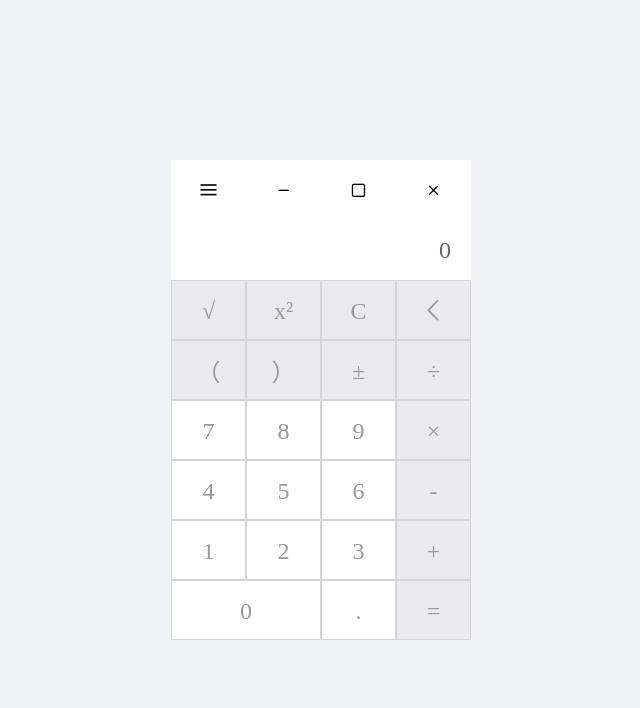
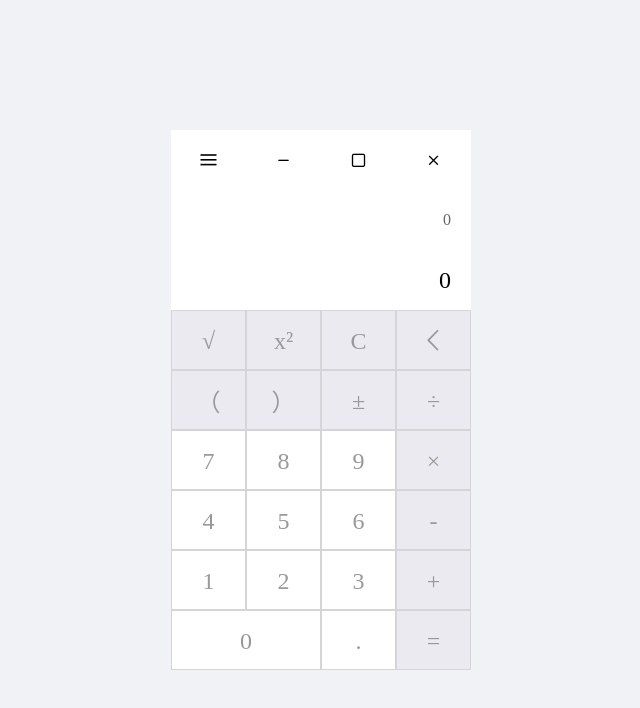
Before and after one commit to peuy-nexus/searly-calculator, a Vue app: page / in a window 1280 px wide. Shown: the top 708 px of the page, without its empty margins (319-959 px from the left). Built offline with nearby package versions, Linux system fonts and the light colour scheme.

Commit message:
Add files via upload

```diff
--- a/src/views/Calculator.vue
+++ b/src/views/Calculator.vue
@@ -1,30 +1,31 @@
 <template>
   <div class="calculator">
-    <span class="calBar" style="grid-area: change"></span>
-    <span class="calBar" style="grid-area: minimize"></span>
-    <span class="calBar" style="grid-area: maximize"></span>
-    <span class="calBar" style="grid-area: close"></span>
-
-    <div class="result" style="grid-area: result">
+    <span class="calculator__calBar" style="grid-area: calculator__change"></span>
+    <span class="calculator__calBar" style="grid-area: calculator__minimize"></span>
+    <span class="calculator__calBar" style="grid-area: calculator__maximize"></span>
+    <span class="calculator__calBar" style="grid-area: calculator__close"></span>
+    <div class="calculator__result" style="grid-area: calculator__result">
       {{ equation }}
     </div>
-
-    <button class="calculatorTool" style="grid-area: prescribing" @click="prescribing">√</button>
-    <button class="calculatorTool" style="grid-area: square" @click="square">x²</button>
-    <button class="calculatorTool" style="grid-area: clear" @click="clear">C</button>
-    <button class="calculatorTool" style="grid-area: delete" @click="del"></button>
-    <button class="calculatorTool" style="grid-area: left" @click="append('(')">（</button>
-    <button class="calculatorTool" style="grid-area: right" @click="append(')')">）</button>
-    <button class="calculatorTool" style="grid-area: plus-minus" @click="calculateToggle">±</button>
-    <button class="calculatorTool" style="grid-area: add" @click="append('+')">+</button>
-    <button class="calculatorTool" style="grid-area: subtract" @click="append('-')">-</button>
-    <button class="calculatorTool" style="grid-area: multiply" @click="append('×')">×</button>
-    <button class="calculatorTool" style="grid-area: divide" @click="append('÷')">÷</button>
-    <button class="calculatorTool" style="grid-area: equal" @click="calculate">=</button>
+    <div class="calculator__preview" style="grid-area: calculator__preview">
+      {{preEquation}}
+    </div>
+    <button class="calculator__calculatorTool" style="grid-area: calculator__prescribing" @click="prescribing">√</button>
+    <button class="calculator__calculatorTool" style="grid-area: calculator__square" @click="square">x²</button>
+    <button class="calculator__calculatorTool" style="grid-area: calculator__clear" @click="clear">C</button>
+    <button class="calculator__calculatorTool" style="grid-area: calculator__delete" @click="del"></button>
+    <button class="calculator__calculatorTool" style="grid-area: calculator__left" @click="append('(')">（</button>
+    <button class="calculator__calculatorTool" style="grid-area: calculator__right" @click="append(')')">）</button>
+    <button class="calculator__calculatorTool" style="grid-area: calculator__plus-minus" @click="calculateToggle">±</button>
+    <button class="calculator__calculatorTool" style="grid-area: calculator__add" @click="append('+')">+</button>
+    <button class="calculator__calculatorTool" style="grid-area: calculator__subtract" @click="append('-')">-</button>
+    <button class="calculator__calculatorTool" style="grid-area: calculator__multiply" @click="append('×')">×</button>
+    <button class="calculator__calculatorTool" style="grid-area: calculator__divide" @click="append('÷')">÷</button>
+    <button class="calculator__calculatorTool" style="grid-area: calculator__equal" @click="calculate">=</button>
 
     <button v-for="(item,index) in number" :style="item" @click="append(index)" :key="index">{{index}}</button>
 
-    <button style="grid-area: dot" @click="append('.')">.</button>
+    <button style="grid-area: calculator__dot" @click="append('.')">.</button>
   </div>
 
 
@@ -35,13 +36,17 @@
     name: 'Calculator',
     data(){
       return{
-        maxNumber: 99999999999, // 最大数值
+        // test:true, // 测试
+        maxNumber: 99999999999999, // 最大数值
         equation: '0',  // 最终答案
-        dec: false, // 判断是否是小数和是否出现了两位小数点
-        poer: false, // 判断是否是功能键和是否出现两次功能键
+        preEquation:'0', // 预览
+        dec: false, // 判断是否出现了两位小数点
+        poer: false, // 判断是否出现两次功能键
+        // right:false, // 判断是否出现了）
         isStarted: false, // 是否已经开始输入数字
-        number:['grid-area: number-0','grid-area: number-1','grid-area: number-2','grid-area: number-3','grid-area: number-4','grid-area: number-5','grid-area: number-6'
-          ,'grid-area: number-7','grid-area: number-8','grid-area: number-9'
+        number:['grid-area: calculator__number-0','grid-area: calculator__number-1','grid-area: calculator__number-2','grid-area: calculator__number-3',
+          'grid-area: calculator__number-4','grid-area: calculator__number-5','grid-area: calculator__number-6'
+          ,'grid-area: calculator__number-7','grid-area: calculator__number-8','grid-area: calculator__number-9'
         ],
       }
     },
@@ -57,14 +62,18 @@
           if (character === '.') {
             // 如果输入小数点则保留0
             this.equation += '' + character
+            // 11111111
+            this.preEquation = '0' + character
             this.dec = true //不能输入小数点
-          }else if(character === '）'){
-            this.equation += '' + character
-            this.poer = true // 不能输入功能键
           }
           else{
             // 如果不是，则将0替换为数字
             this.equation = '' + character
+            // 11111111 暂时未发现错误
+            if (!this.isOperator(character)){
+              this.preEquation = '' + character
+            }
+
           }
           this.isStarted = true
           return
@@ -77,11 +86,14 @@
           this.handle()
           this.changeColor('rgb(235, 234, 240)')
         }
+        // 防止输入两次小数
         if (!this.isOperator(character)) {
           if (character === '.' && this.dec) {
             return
           }
-
+          if (character === ')' && this.dec) {
+            return
+          }
           if (character === '.') {
             this.dec = true //防止输入两次小小数点
             this.poer = true // 同时不能输入功能键
@@ -90,6 +102,14 @@
           }
 
           this.equation += '' + character
+          let prestore = new Array()
+          // 22222222 需要修改
+          if (!this.isOperator(character)){
+            prestore.unshift(character)
+            console.log(prestore);
+          }
+          this.preEquation = prestore.toString()
+
         }
 
         // 输入功能键后
@@ -99,11 +119,15 @@
           this.poer = true // 不能输入功能键
         }
       },
+
       // 删除
       del(){
         this.handle()
         this.changeColor('rgb(235, 234, 240)')
-        this.equation = this.equation.substring(0,this.equation.length - 1);
+        this.preEquation = this.preEquation.substring(0,this.preEquation.length - 1);
+        if (this.preEquation === ''){
+          this.preEquation = '0'
+        }
       },
       // 字符串转对象（对象会因为隐式转化变为数值型）
       noEval(str){
@@ -115,8 +139,10 @@
         let result = this.equation.replace(new RegExp('×', 'g'), '*').replace(new RegExp('÷', 'g'), '/')
           .replace(new RegExp('（','g'),'(').replace(new RegExp('）','g'),')')
         // console.log(this.noEval(result))
-        this.equation = parseFloat(this.noEval(result).toFixed(12)).toString()
+        // this.equation = parseFloat(this.noEval(result).toFixed(12)).toString()
+        this.preEquation = parseFloat(this.noEval(result).toFixed(15)).toString()
         // console.log(this.equation)
+        // this.preEquation = this.equation
         this.dec = false
         this.poer = false
       },
@@ -132,15 +158,17 @@
       },
       // 开根 直接得出结果
       prescribing(){
-        if (this.poer || !this.isStarted) {
-          return
-        }
-        this.calculate()
-        this.equation = parseFloat(Math.sqrt(this.equation).toFixed(12)).toString()
+        let result = this.preEquation.replace(new RegExp('×', 'g'), '*').replace(new RegExp('÷', 'g'), '/')
+          .replace(new RegExp('（','g'),'(').replace(new RegExp('）','g'),')')
+        this.preEquation = parseFloat(this.noEval(result).toFixed(12)).toString()
+        this.dec = false
+        this.poer = false
+        this.equation = '√(' + this.preEquation +')'
+        this.preEquation = parseFloat(Math.sqrt(this.preEquation).toFixed(15)).toString()
       },
       // 溢出部分按钮变色
       changeColor(color){
-        let calculatorTool = document.querySelectorAll('.calculatorTool')
+        let calculatorTool = document.querySelectorAll('.calculator__calculatorTool')
         for (let i=0; i<calculatorTool.length; i++){
           calculatorTool[i].style.background =color;
         }
@@ -152,12 +180,16 @@
       },
       // 平方 直接得出结果
       square(){
-        this.calculate()
-
-          if (parseInt(this.equation) < this.maxNumber){
-            this.equation = parseFloat(Math.pow(this.equation,2).toFixed(12)).toString()
+        let result = this.preEquation.replace(new RegExp('×', 'g'), '*').replace(new RegExp('÷', 'g'), '/')
+          .replace(new RegExp('（','g'),'(').replace(new RegExp('）','g'),')')
+        this.preEquation = parseFloat(this.noEval(result).toFixed(15)).toString()
+        this.dec = false
+        this.poer = false
+        this.equation = 'sqr(' + this.preEquation +')'
+        if (parseInt(this.preEquation) < this.maxNumber){
+          this.preEquation = parseFloat(Math.pow(this.preEquation,2).toFixed(15)).toString()
         }else{
-            this.equation = '溢出'
+          this.preEquation = '溢出'
           this.dec = true
           this.isStarted = true
           this.changeColor('rgb(210, 210, 210)')
@@ -168,6 +200,7 @@
       // 清空
       clear() {
         this.equation = '0'
+        this.preEquation = '0'
         this.dec = false
         this.poer = false
         this.isStarted = false
@@ -207,20 +240,21 @@
     --button-height: 60px;
     /*overflow: hidden;*/
     display: grid;
-    grid-template-areas:"change minimize maximize close"
-    "result result result result"
-    "prescribing square clear delete"
-    "left right plus-minus divide"
-    "number-7 number-8 number-9 multiply"
-    "number-4 number-5 number-6 subtract"
-    "number-1 number-2 number-3 add"
-    "number-0 number-0 dot equal";
+    grid-template-areas:"calculator__change calculator__minimize calculator__maximize calculator__close"
+    "calculator__result calculator__result calculator__result calculator__result"
+    "calculator__preview calculator__preview calculator__preview calculator__preview"
+    "calculator__prescribing calculator__square calculator__clear calculator__delete"
+    "calculator__left calculator__right calculator__plus-minus calculator__divide"
+    "calculator__number-7 calculator__number-8 calculator__number-9 calculator__multiply"
+    "calculator__number-4 calculator__number-5 calculator__number-6 calculator__subtract"
+    "calculator__number-1 calculator__number-2 calculator__number-3 calculator__add"
+    "calculator__number-0 calculator__number-0 calculator__dot calculator__equal";
     grid-template-columns: repeat(4, var(--button-width));
-    grid-template-rows: repeat(8, var(--button-height));
+    grid-template-rows: repeat(9, var(--button-height));
 
   }
 
-  .calculator .calBar{
+  .calculator .calculator__calBar{
     line-height: var(--button-height);
   }
 
@@ -254,24 +288,30 @@
     background-color: rgb(220, 233, 243);
   }
 
-  .calculator .calculatorTool{
+  .calculator .calculator__calculatorTool{
     background-color: rgb(235, 234, 240);
   }
 
-  .calculator .calculatorTool:active{
+  .calculator .calculator__calculatorTool:active{
     background-color: rgb(198, 208, 229);
   }
 
-  .result {
+  .calculator__result,
+  .calculator__preview{
     text-align: right;
     line-height: var(--button-height);
-    font-size: 24px;
     padding: 0 20px;
+    font-size: 16px;
     color: #666;
     background-color: #fff;
   }
 
-  .calBar{
+  .calculator__preview{
+    font-size: 24px;
+    color: #000;
+  }
+
+  .calculator__calBar{
     cursor: default;
   }
 </style>
```
Lines whose indentation alone changed are shown as unchanged.
